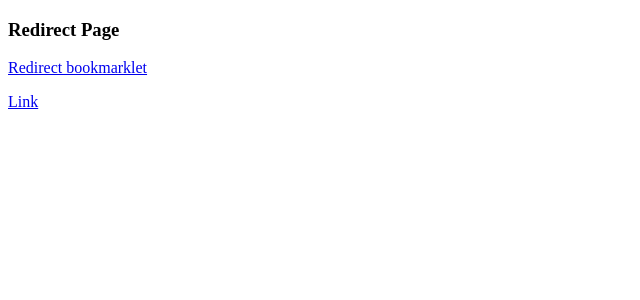
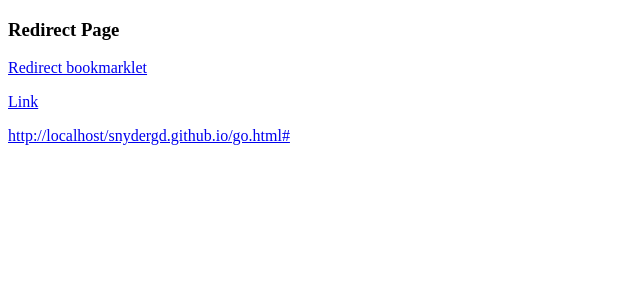
Before and after one commit to snydergd/snydergd.github.io, a Jekyll site: the page go.html, which Jekyll copies as it is, in a window 1280 px wide. Shown: the top 300 px of the page, without its empty margins (0-640 px from the left). Built offline with Jekyll 4.4.1, drawn with Linux system fonts in a browser that asks for light colours; part of the change alters nothing that is shown.

Commit message:
Add base URL to be used for prefixing other URLs

```diff
--- a/go.html
+++ b/go.html
@@ -32,7 +32,11 @@
 
     <div id="qrcode" class="qr"></div>
     <div id="qrcode-canvas" class="qr"></div>
+    <a id="baseUrl"></div>
     <script>
+      var baseUrlEl = document.getElementById("baseUrl");
+      baseUrlEl.href = window.location.href.split("#")[0] + "#";
+      baseUrlEl.innerText = baseUrlEl.href;
       if (window.location.hash) {
         var hash = window.location.hash.substr(1);
         var el = document.getElementById("link");
```
